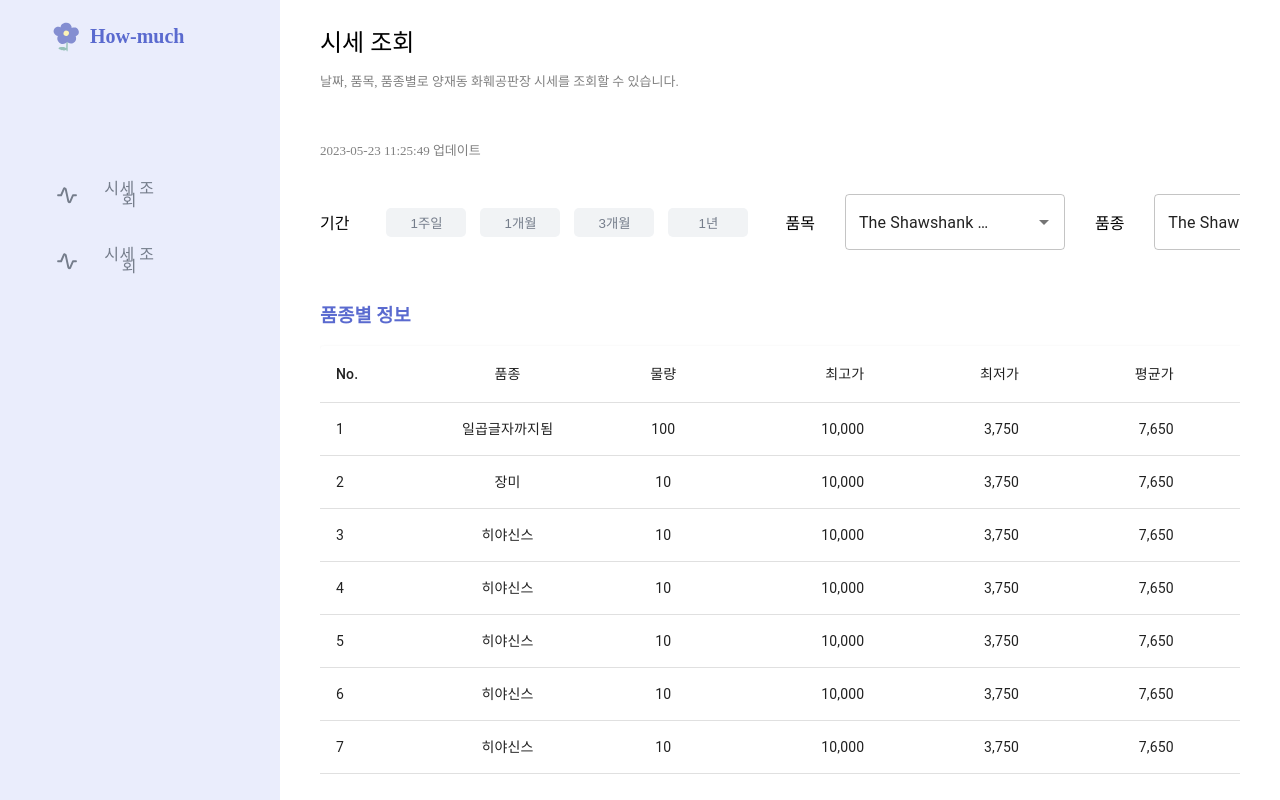
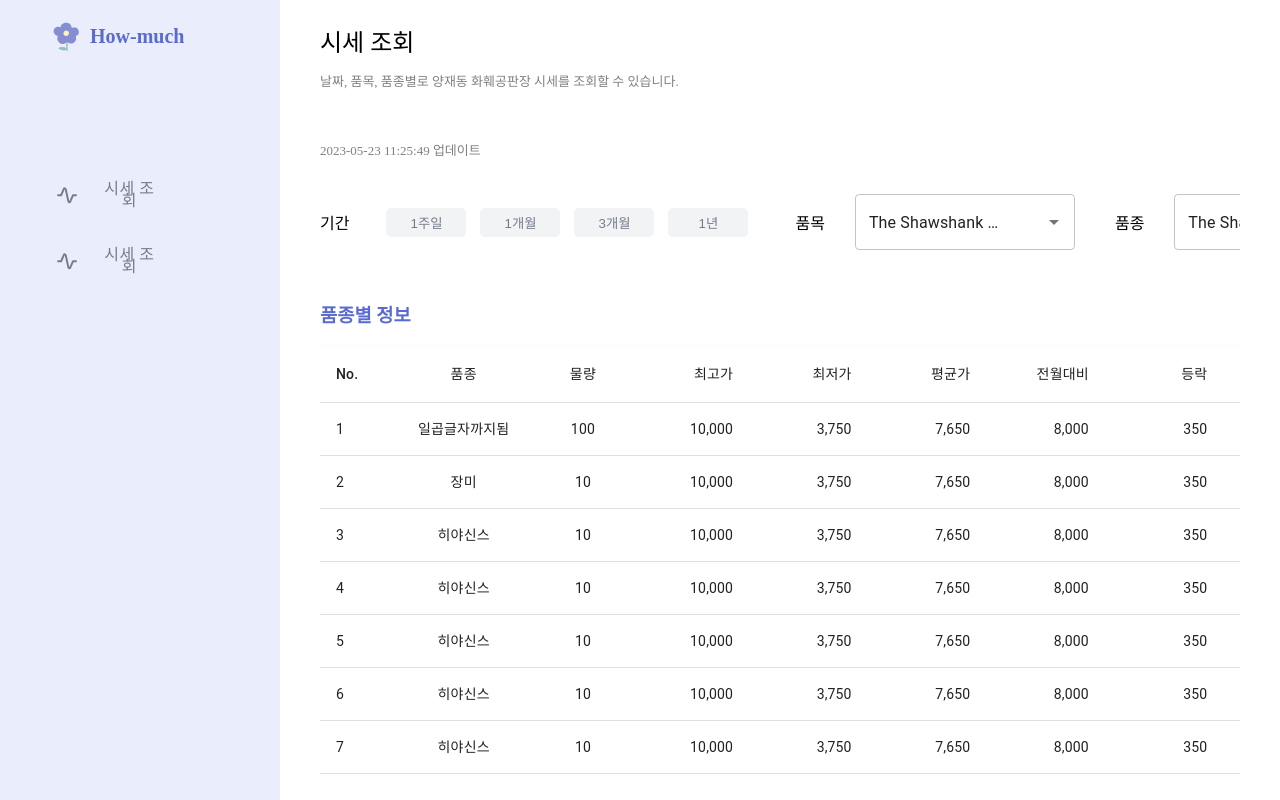
Before and after one commit to boazhowmuch/frontend, a Next.js app: page /prices in a window 1280 px wide. Shown: the top 800 px of the page. Built offline with nearby package versions, Linux system fonts and the light colour scheme.

Commit message:
Design: margin, width 조절

```diff
--- a/components/Table/index.tsx
+++ b/components/Table/index.tsx
@@ -146,7 +146,7 @@ export default function StickyHeadTable() {
   };
 
   return (
-    <Paper sx={{ width: "1410px", overflow: "hidden" }}>
+    <Paper sx={{ width: "1080px", overflow: "hidden" }}>
       <TableContainer sx={{ maxHeight: 440 }}>
         <Table stickyHeader aria-label="sticky table">
           <TableHead>
--- a/styles/Prices.module.scss
+++ b/styles/Prices.module.scss
@@ -38,13 +38,13 @@ $gray-color: #808080;
 .period {
 	display: flex;
 	align-items: center;
-	margin-right: 30px;
+	margin-right: 40px;
 }
 
 .product {
 	display: flex;
 	align-items: center;
-	margin-right: 30px;
+	margin-right: 40px;
 }
 
 .species {
```
